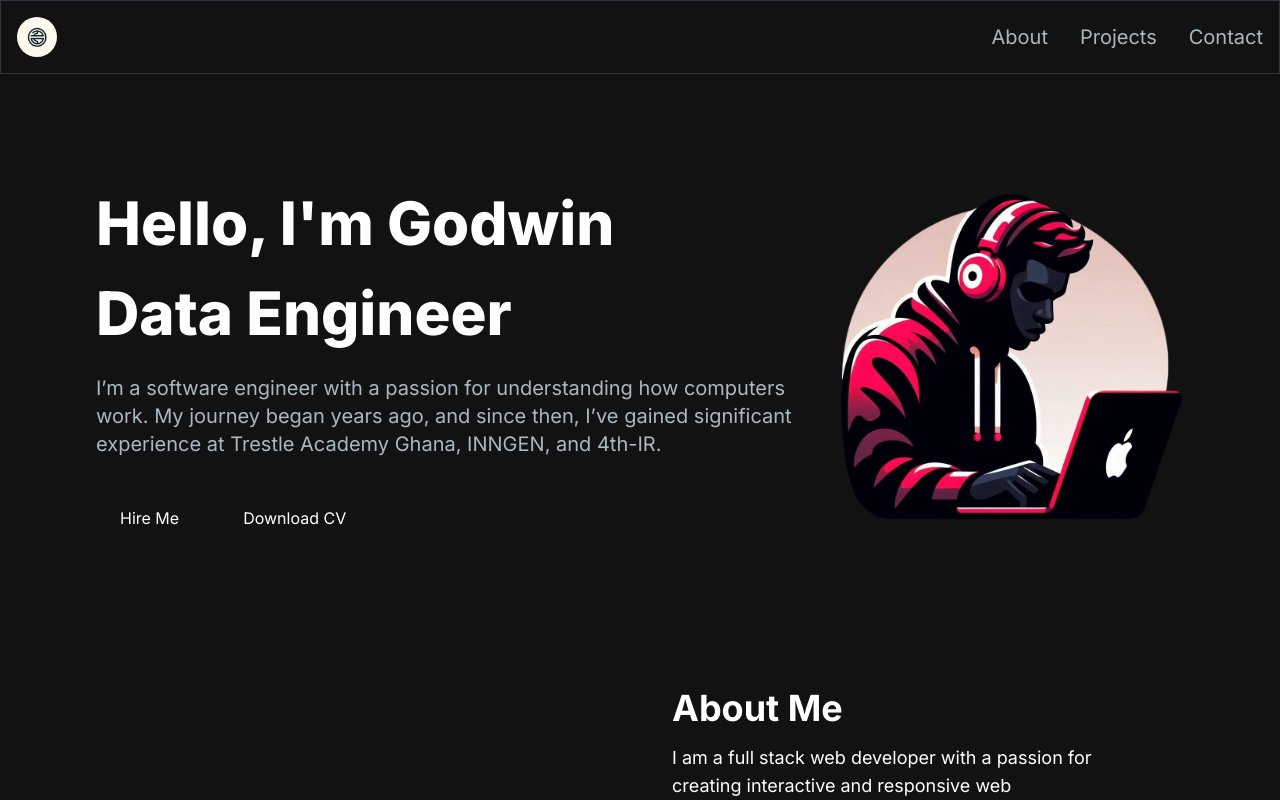
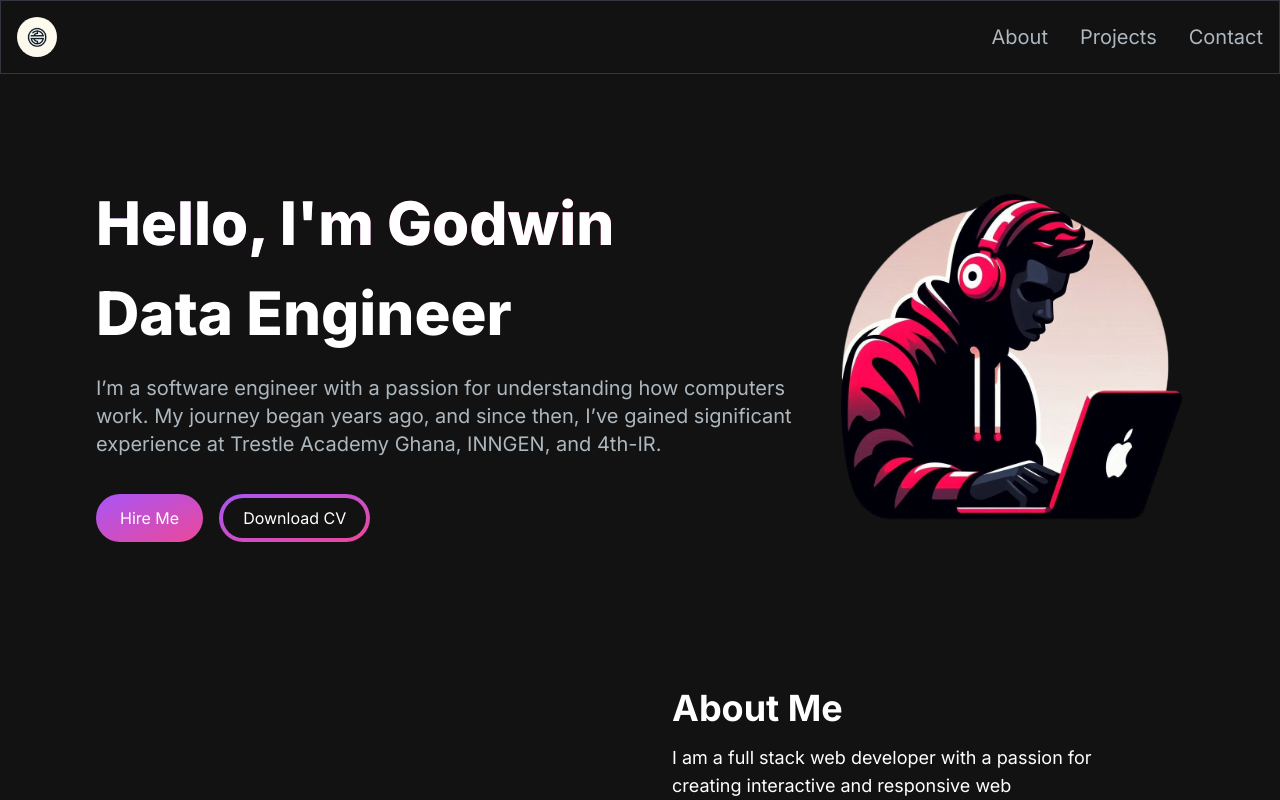
Before and after one commit to sage9705/portfolio, a Next.js app: page / in a window 1280 px wide. Shown: the top 800 px of the page. Built offline with nearby package versions, Linux system fonts and the light colour scheme.

Commit message:
update tailwind config

```diff
--- a/tailwind.config.ts
+++ b/tailwind.config.ts
@@ -1,6 +1,6 @@
-import type { Config } from "tailwindcss";
-
-const config: Config = {
+/** @type {import('tailwindcss').Config} */
+const colors = require("tailwindcss/colors");
+module.exports = {
   content: [
     "./src/pages/**/*.{js,ts,jsx,tsx,mdx}",
     "./src/components/**/*.{js,ts,jsx,tsx,mdx}",
@@ -14,7 +14,11 @@ const config: Config = {
           "conic-gradient(from 180deg at 50% 50%, var(--tw-gradient-stops))",
       },
     },
+    colors: {
+      ...colors,
+      primary: colors.purple,
+      secondary: colors.pink,
+    },
   },
   plugins: [],
 };
-export default config;
```
